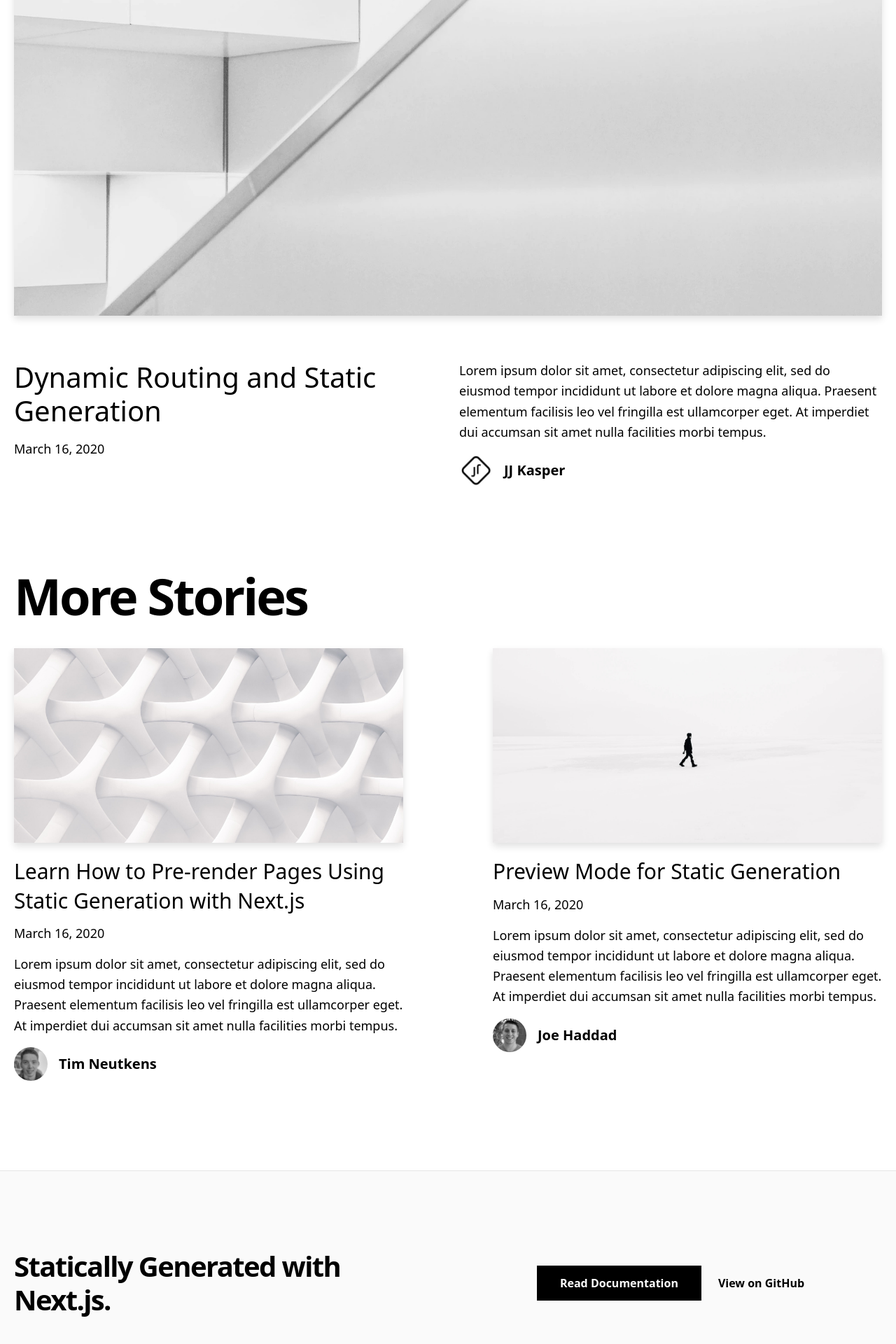
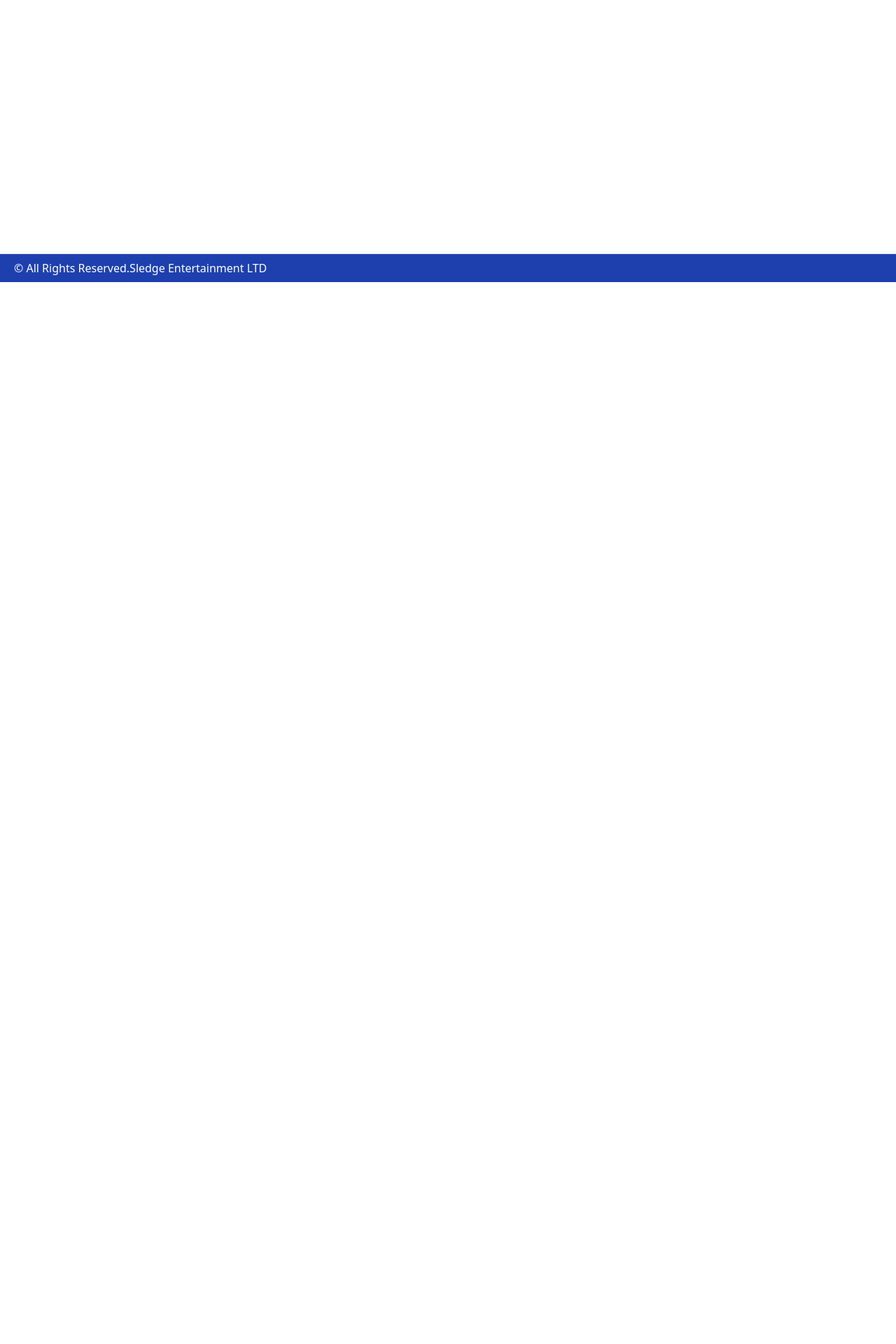
Before and after one commit to CodeDroid999/sledge_entertainment, a Next.js app: page / in a window 1280 px wide. Shown: the part 438-2358 px from the top of the page at 70% size. After the commit the page ends 841 px from the top, so only its background shows below. Built offline with nearby package versions, Linux system fonts and the light colour scheme.

Commit message:
add footer

```diff
--- a/components/footer.tsx
+++ b/components/footer.tsx
@@ -3,27 +3,16 @@ import { EXAMPLE_PATH } from '../lib/constants'
 
 const Footer = () => {
   return (
-    <footer className="bg-neutral-50 border-t border-neutral-200">
+    <footer className="bg-blue-800 border-t border-neutral-200 pt-2 pb-2">
       <Container>
-        <div className="py-28 flex flex-col lg:flex-row items-center">
-          <h3 className="text-4xl lg:text-[2.5rem] font-bold tracking-tighter leading-tight text-center lg:text-left mb-10 lg:mb-0 lg:pr-4 lg:w-1/2">
-            Statically Generated with Next.js.
-          </h3>
-          <div className="flex flex-col lg:flex-row justify-center items-center lg:pl-4 lg:w-1/2">
-            <a
-              href="https://nextjs.org/docs/basic-features/pages"
-              className="mx-3 bg-black hover:bg-white hover:text-black border border-black text-white font-bold py-3 px-12 lg:px-8 duration-200 transition-colors mb-6 lg:mb-0"
-            >
-              Read Documentation
-            </a>
-            <a
-              href={`https://github.com/vercel/next.js/tree/canary/examples/${EXAMPLE_PATH}`}
-              className="mx-3 font-bold hover:underline"
-            >
-              View on GitHub
-            </a>
-          </div>
-        </div>
+
+        <footer className="container-fluid footer_section">
+          <p className="text-white">
+            &copy; <span id="currentYear"></span> All Rights Reserved.
+            <a href="https://www.youtube.com/@SilusSledgeAmbani">
+              Sledge Entertainment LTD</a>
+          </p>
+        </footer>
       </Container>
     </footer>
   )
--- a/package.json
+++ b/package.json
@@ -7,6 +7,7 @@
     "typecheck": "tsc"
   },
   "dependencies": {
+    "bootstrap": "^5.3.2",
     "classnames": "^2.3.1",
     "date-fns": "^2.28.0",
     "gray-matter": "^4.0.3",
--- a/pages/index.tsx
+++ b/pages/index.tsx
@@ -1,56 +1,9 @@
-import Container from '../components/container'
-import MoreStories from '../components/more-stories'
-import HeroPost from '../components/hero-post'
-import Intro from '../components/intro'
+import Head from 'next/head'
 import Layout from '../components/layout'
-import { getAllPosts } from '../lib/api'
-import Head from 'next/head'
-import { CMS_NAME } from '../lib/constants'
-import Post from '../interfaces/post'
 
-type Props = {
-  allPosts: Post[]
-}
-
-export default function Index({ allPosts }: Props) {
-  const heroPost = allPosts[0]
-  const morePosts = allPosts.slice(1)
+export default function Index() {
   return (
-    <>
       <Layout>
-        <Head>
-          <title>{`Next.js Blog Example with ${CMS_NAME}`}</title>
-        </Head>
-        <Container>
-          <Intro />
-          {heroPost && (
-            <HeroPost
-              title={heroPost.title}
-              coverImage={heroPost.coverImage}
-              date={heroPost.date}
-              author={heroPost.author}
-              slug={heroPost.slug}
-              excerpt={heroPost.excerpt}
-            />
-          )}
-          {morePosts.length > 0 && <MoreStories posts={morePosts} />}
-        </Container>
       </Layout>
-    </>
   )
 }
-
-export const getStaticProps = async () => {
-  const allPosts = getAllPosts([
-    'title',
-    'date',
-    'slug',
-    'author',
-    'coverImage',
-    'excerpt',
-  ])
-
-  return {
-    props: { allPosts },
-  }
-}
```
Also changed, not shown: 2 other files (tests, documents, lock files or other folders).
